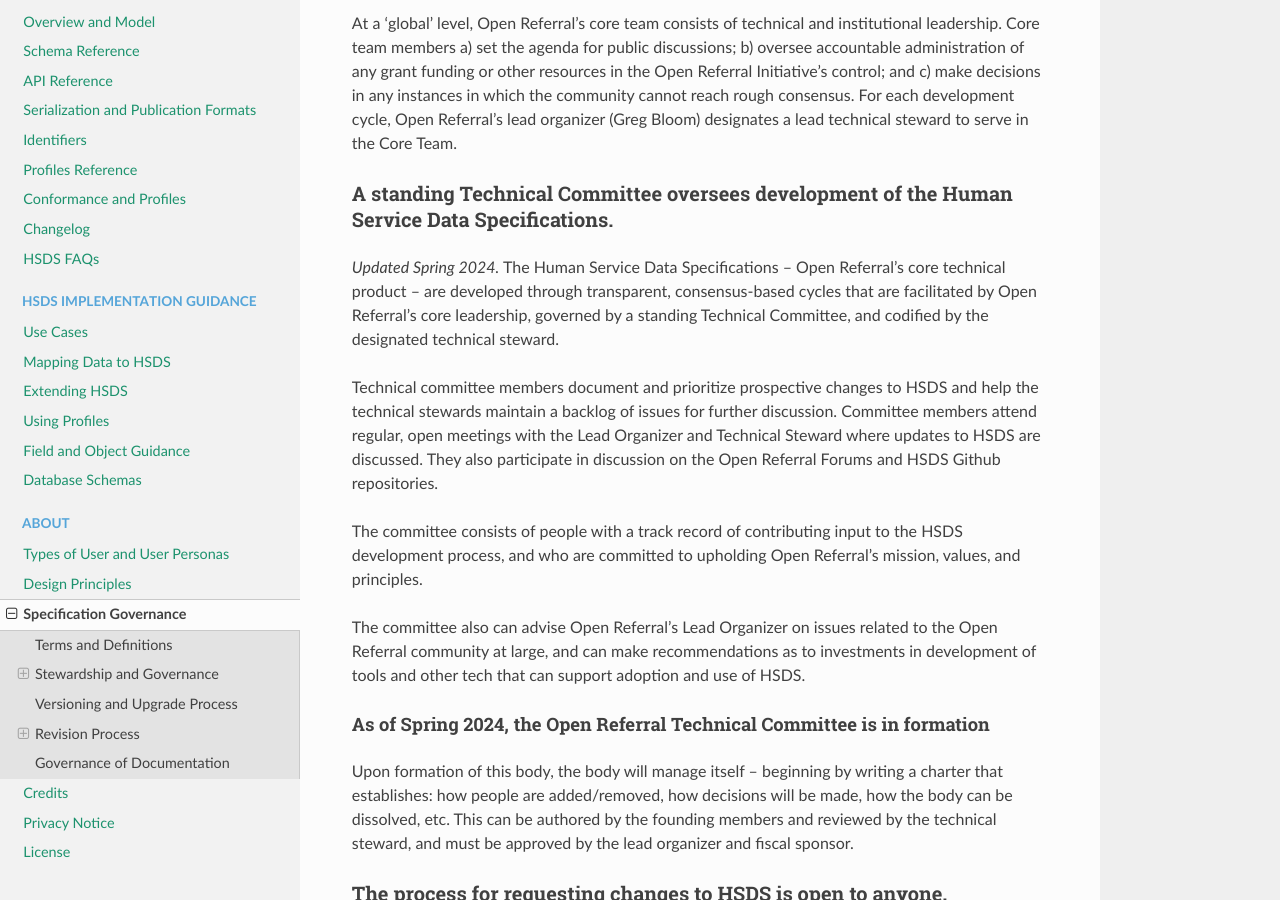
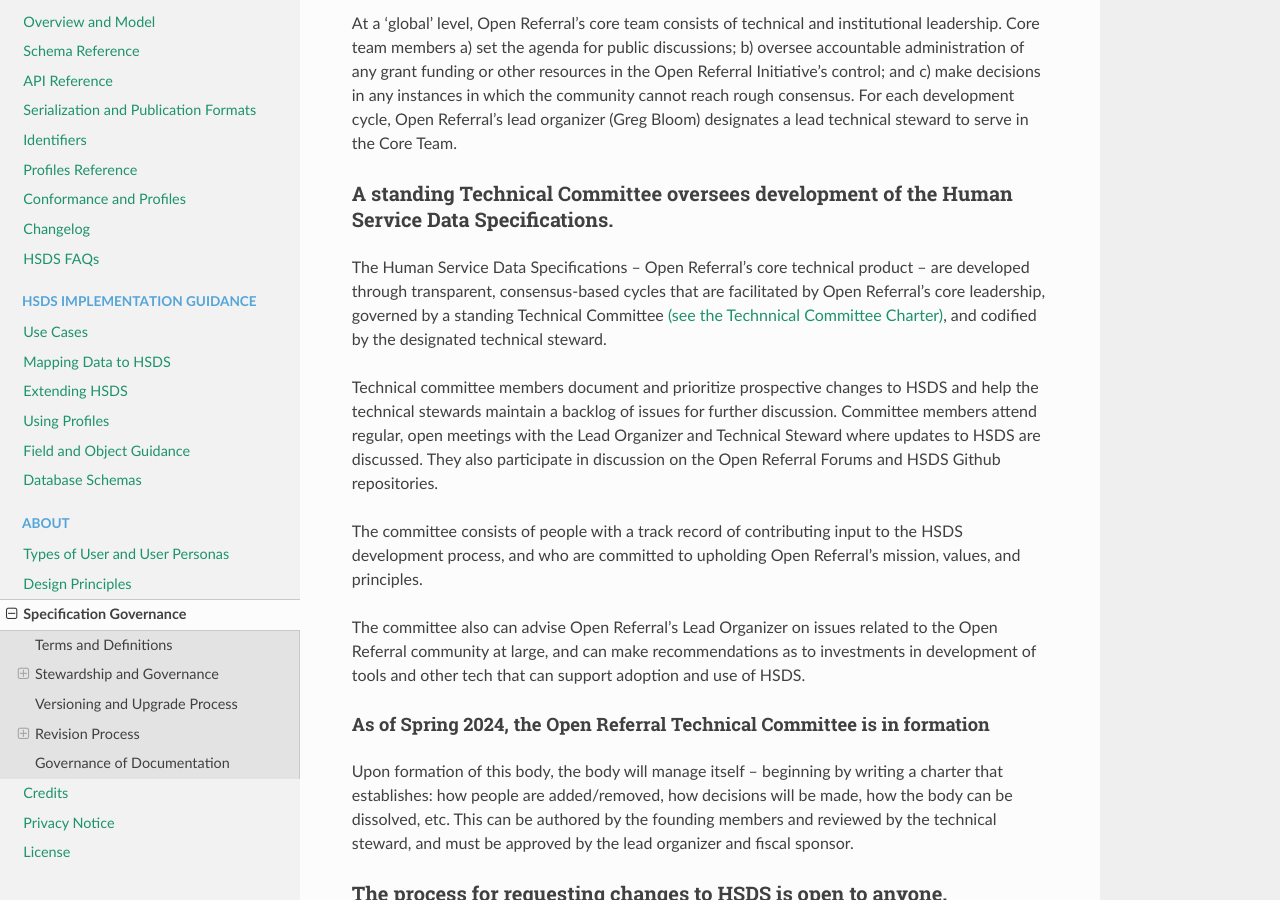
Before and after one commit to openreferral/specification, a Sphinx documentation site: the page built from docs/about/specification-governance.md, in a window 1280 px wide and 900 px high, scrolled down 1628 px. Built offline with Sphinx 7.4.7 and the Read the Docs theme 3.1.0, drawn with Linux system fonts in a browser that asks for light colours; comment, search, counter and statistics services are not loaded.

Commit message:
Update specification-governance.md
adding link to technical charter

```diff
--- a/docs/about/specification-governance.md
+++ b/docs/about/specification-governance.md
@@ -27,7 +27,7 @@
 
 ### A standing Technical Committee oversees development of the Human Service Data Specifications.
 
-*Updated Spring 2024.* The Human Service Data Specifications – Open Referral's core technical product – are developed through transparent, consensus-based cycles that are facilitated by Open Referral's core leadership, governed by a standing Technical Committee, and codified by the designated technical steward.
+The Human Service Data Specifications – Open Referral's core technical product – are developed through transparent, consensus-based cycles that are facilitated by Open Referral's core leadership, governed by a standing Technical Committee [(see the Technnical Committee Charter)](https://docs.google.com/document/d/1QBn5dqYIrrGwHKF_kwWVi_52ZWVa4UiVvVjctYlYXwo/edit?usp=sharing), and codified by the designated technical steward.
 
 Technical committee members document and prioritize prospective changes to HSDS and help the technical stewards maintain a backlog of issues for further discussion. Committee members attend regular, open meetings with the Lead Organizer and Technical Steward where updates to HSDS are discussed. They also participate in discussion on the Open Referral Forums and HSDS Github repositories.
 
```
